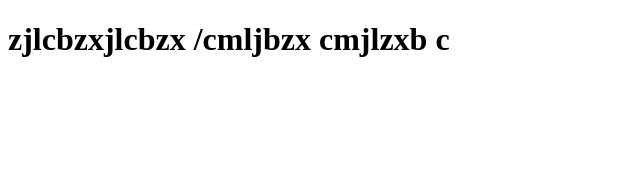
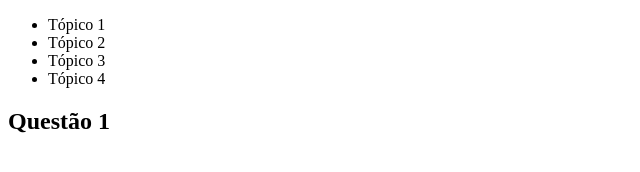
Before and after one commit to lucaspatracao/Site-do-T.A, a plain HTML site: page index.html in a window 1280 px wide. Shown: the whole page, without its empty margins (0-640 px from the left). Drawn offline with Linux system fonts and the light colour scheme; files that its build step writes are made by us from their sources.

Commit message:
index.html

```diff
--- a/index.html
+++ b/index.html
@@ -7,7 +7,23 @@
     <link rel="stylesheet" href="/css/style.css">
 </head>
 <body>
-<h1>zjlcbzxjlcbzx /cmljbzx cmjlzxb c</h1>
+    <header>
+        <nav>
+            <ul>
+                <li>Tópico 1</li>
+                <li>Tópico 2</li>
+                <li>Tópico 3</li>
+                <li>Tópico 4</li>
+            </ul>
+        </nav>
+    </header>
+
+    <main>
+        <article>
+            <h2>Questão 1</h2>
+        </article>
+    </main>
+
 
 
 </body>
```
